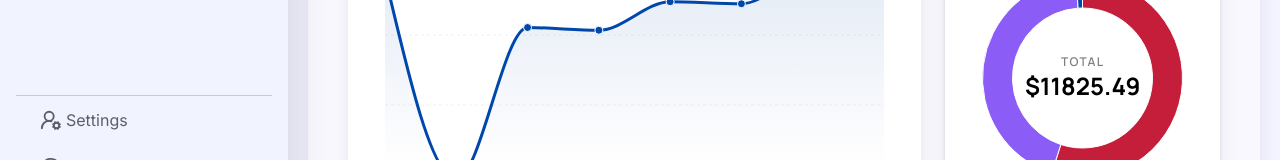
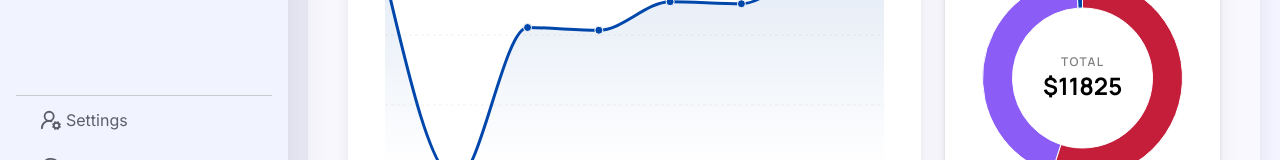
Before and after one commit to dibbockb/zorvyn-finance, a React (Vite) app: page / in a window 1280 px wide. Shown: the part 592-752 px from the top of the page. Built offline with nearby package versions, Linux system fonts and the light colour scheme.

Commit message:
Migrated Spending Chart to RECENT_TRANSACTION

```diff
--- a/src/Components/Charts/SpendingBreakdown.tsx
+++ b/src/Components/Charts/SpendingBreakdown.tsx
@@ -1,9 +1,11 @@
 import { PieChart, Pie, Cell, ResponsiveContainer } from 'recharts';
-import { RECENT_TRANSACTIONS } from '../../lib/mockdata/data';
 import { useMemo } from 'react';
+import { useStore } from '@/store/useStore';
 
 
 const SpendingBreakdown = () => {
+    const transactions = useStore((state) => state.transactions);
+
     const categoryColors: { [key: string]: string } = {
         Housing: '#0047AB',
         Food: '#006B3C',
@@ -14,14 +16,14 @@ const SpendingBreakdown = () => {
 
     const { breakdown, total } = useMemo(() => {
         const expensesByCategory: { [key: string]: number } = {};
-        RECENT_TRANSACTIONS.forEach((tx) => {
+        transactions.forEach((tx) => {
             if (tx.type === 'Expense') {
                 if (!expensesByCategory[tx.category]) {
                     expensesByCategory[tx.category] = 0;
                 }
                 expensesByCategory[tx.category] += tx.amount;
             }
-        });
+        }, [transactions]);
 
         const totalExpenses = Object.values(expensesByCategory).reduce((sum, amount) => sum + amount, 0);
         const breakdownData = Object.entries(expensesByCategory)
@@ -34,14 +36,14 @@ const SpendingBreakdown = () => {
             .sort((a, b) => b.amount - a.amount);
 
         return { breakdown: breakdownData, total: totalExpenses };
-    }, []);
+    }, [transactions]);
 
     return (
         <div className="bg-white p-4 lg:p-8 rounded-2xl shadow-sm h-full flex flex-col">
             <h3 className="text-black font-bold text-sm  lg:text-2xl mb-6">Spending Breakdown</h3>
 
             <div className="relative flex items-center justify-center" style={{ height: 220 }}>
-                <ResponsiveContainer width="100%" height="100%">
+                <ResponsiveContainer key={transactions.length} width="100%" height="100%">
                     <PieChart>
                         <Pie
                             data={breakdown}
@@ -65,7 +67,7 @@ const SpendingBreakdown = () => {
 
                 <div className="absolute flex flex-col items-center justify-center pointer-events-none">
                     <span className="text-black/50 text-xs font-semibold uppercase tracking-widest">Total</span>
-                    <span className="text-black font-bold text-2xl">{`$${total.toFixed(2)}`}</span>
+                    <span className="text-black font-bold text-2xl">{`$${total.toFixed(0)}`}</span>
                 </div>
             </div>
 
```
